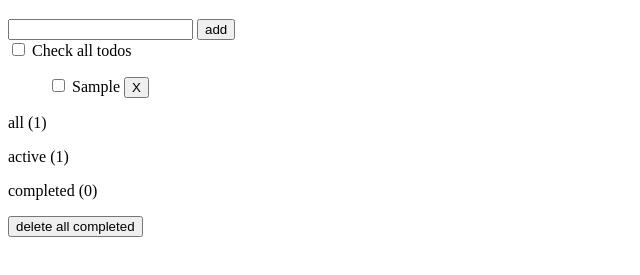
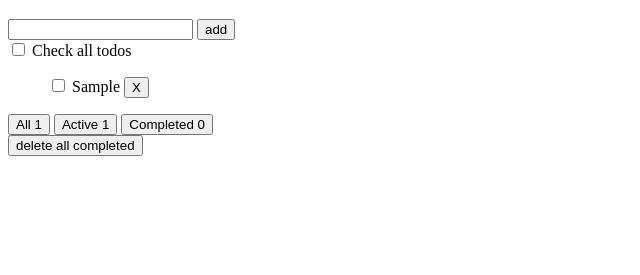
Before and after one commit to OlgaShenya/todo_js, a website: page index.html in a window 1280 px wide. Both pictures are taken after typing "Sample" into the empty fields and a click on the button "add". Shown: the part 61-336 px from the top of the page, without its empty margins (0-640 px from the left). Drawn offline with Linux system fonts and the light colour scheme.

Commit message:
Switching All/Active/Completed tasks

```diff
--- a/index.html
+++ b/index.html
@@ -19,9 +19,9 @@
     </div>
     <ul></ul>
     <div id="filterTodos">
-        <p id="allTodos">all (<span>0</span>)</p>
-        <p id="activeTodos">active (<span>0</span>)</p>
-        <p id="completedTodos">completed (<span>0</span>)</p>
+        <button id="allTodos">all 0</button>
+        <button id="activeTodos">active 0</button>
+        <button id="completedTodos">completed 0</button>
     </div>
     <button id="deleteAllCompleted">delete all completed</button>
     <script src="script.js"></script>
--- a/script.js
+++ b/script.js
@@ -8,8 +8,10 @@ const escapeButton = 'Escape';
 const allTodos = document.getElementById('allTodos');
 const activeTodos = document.getElementById('activeTodos');
 const completedTodos = document.getElementById('completedTodos');
+const filterTodosList = document.getElementById('filterTodos');
 
 let tasks = [];
+let filterStatus = 'allTodos';
 
 const addTask = () => {
     let task = {
@@ -24,9 +26,22 @@ const addTask = () => {
     render();
 };
 
+const setFilter = () => {
+    switch(filterStatus){
+        case 'activeTodos':
+          return filterStatus = tasks. filter((item) => !item.isChecked);
+        case 'completedTodos':
+            return filterStatus = tasks. filter((item) => item.isChecked);
+        default:
+            return filterStatus = tasks;
+    }
+
+};
+
 const render = () => {
     let li = '';
-    tasks.forEach((item) => {
+    const filteredTasks = setFilter();
+    filteredTasks.forEach((item) => {
         const checked = item.isChecked ? 'checked' : "";
         li += `<li id=${item.id}>
         <input type="checkbox" ${checked}>
@@ -40,12 +55,12 @@ const render = () => {
 }
 
 const countTodoTypes = () => {
-    allTodos.firstElementChild.textContent = tasks.length;
+    allTodos.textContent = `All ${tasks.length}`;
 
     let activeTasks = tasks.filter((item) => item.isChecked === false);
-    activeTodos.firstElementChild.textContent = activeTasks.length;
+    activeTodos.textContent = `Active ${activeTasks.length}`;
 
-    completedTodos.firstElementChild.textContent = tasks.length - activeTasks.length;
+    completedTodos.textContent = `Completed ${tasks.length - activeTasks.length}`;
 }
 
 const checkKey = (event) => {
@@ -67,7 +82,6 @@ const checkTask = (event) => {
 
 const renameTask = (event) => {
     if(event.sourceCapabilities !== null){
-        // console.log('renameTask', event)
         event.target.previousElementSibling.textContent = event.target.value;
         event.target.previousElementSibling.classList.toggle('hidden');
         event.target.classList.toggle('hidden');
@@ -81,7 +95,6 @@ const renameTask = (event) => {
 
 const handleKeys = (event) => {
     if (event.key === enterButton) {
-        // console.log('handleKeys', event)
         renameTask(event);
     } else if (event.key === escapeButton) {
         event.target.previousElementSibling.classList.toggle('hidden');
@@ -111,7 +124,13 @@ const operateTask = (event) => {
        event.target.nextElementSibling.classList.toggle('hidden');
        event.target.nextElementSibling.focus();
        }
-    }
+}
+
+const changeFilterStatus = (event) => {
+    filterStatus = event.target.id;
+    render();
+
+}
 
 buttonAdd.addEventListener('click', addTask);
 inputAdd.addEventListener('keydown', checkKey);
@@ -120,3 +139,4 @@ list.addEventListener('click', operateTask);
 list.addEventListener('keydown', handleKeys);
 list.addEventListener('blur', renameTask, true);
 deleteAllCompleted.addEventListener('click', deleteAllDone);
+filterTodosList.addEventListener('click', changeFilterStatus);
```
